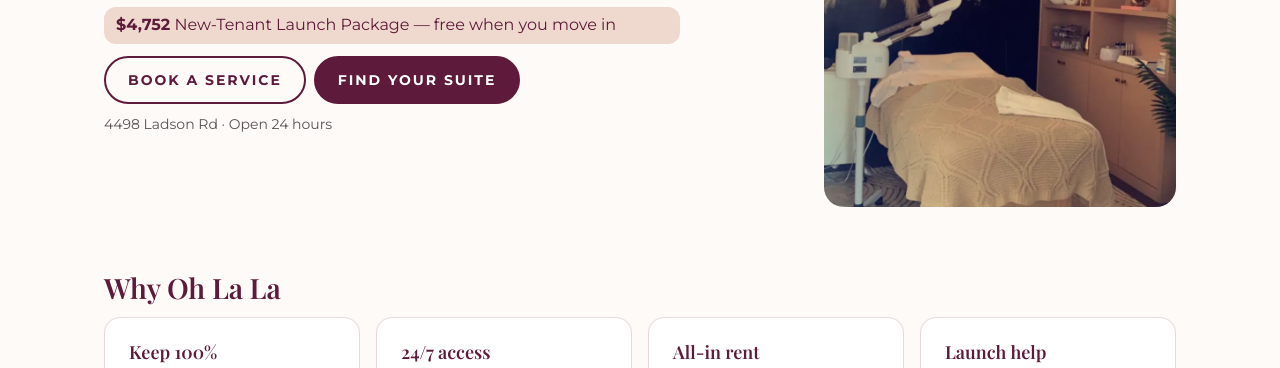
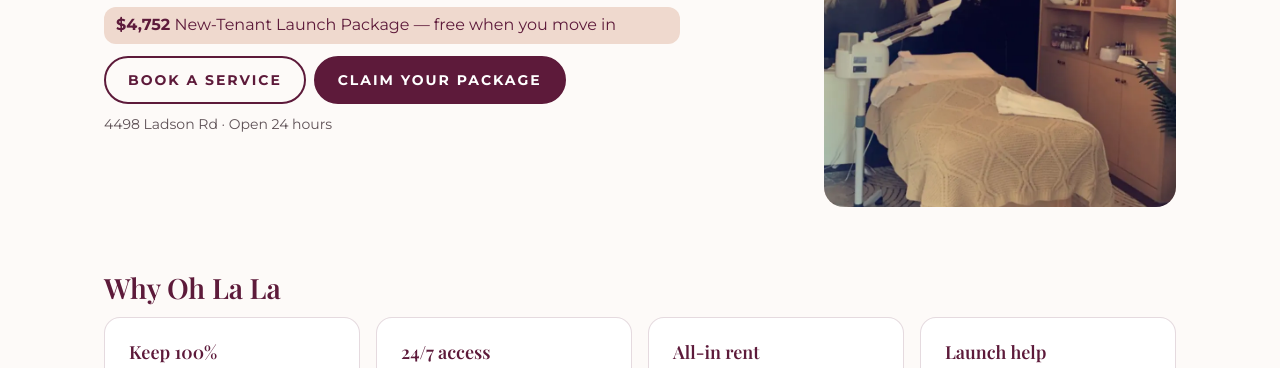
Before and after one commit to louis10251988/ohlala-website, a plain HTML site: page index.html in a window 1280 px wide. Shown: the part 354-722 px from the top of the page. Drawn offline with nearby package versions, Linux system fonts and the light colour scheme.

Commit message:
Rename the homepage hero button to Claim your package.
The button under the launch-package badge still opens the suite form. The header and sticky bar keep their own labels.

Co-authored-by: louis10251988 <louis10251988@users.noreply.github.com>

```diff
--- a/index.html
+++ b/index.html
@@ -71,7 +71,7 @@
       <p class="hero-offer"><b>$4,752</b> New-Tenant Launch Package — free when you move in</p>
       <div class="hero-ctas">
         <a class="pill-cta pill-cta-outline hero-cta-book" href="/locations/">Book a service</a>
-        <a class="pill-cta pill-cta-solid" href="#tour">Find your suite</a>
+        <a class="pill-cta pill-cta-solid" href="#tour">Claim your package</a>
       </div>
       <p class="hero-note">4498 Ladson Rd · Open 24 hours</p>
     </div>
```
